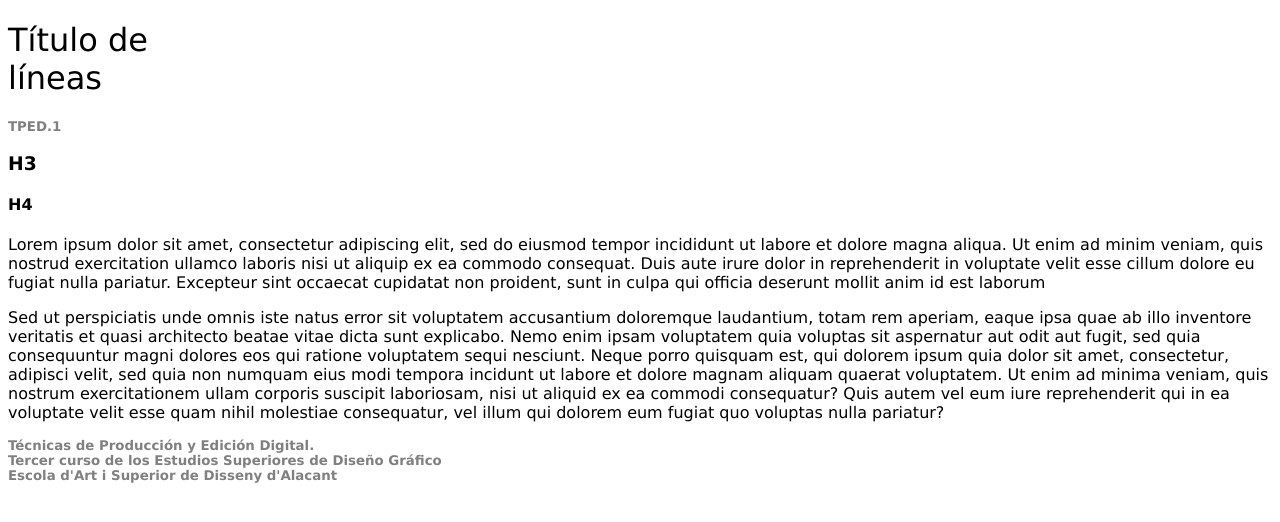
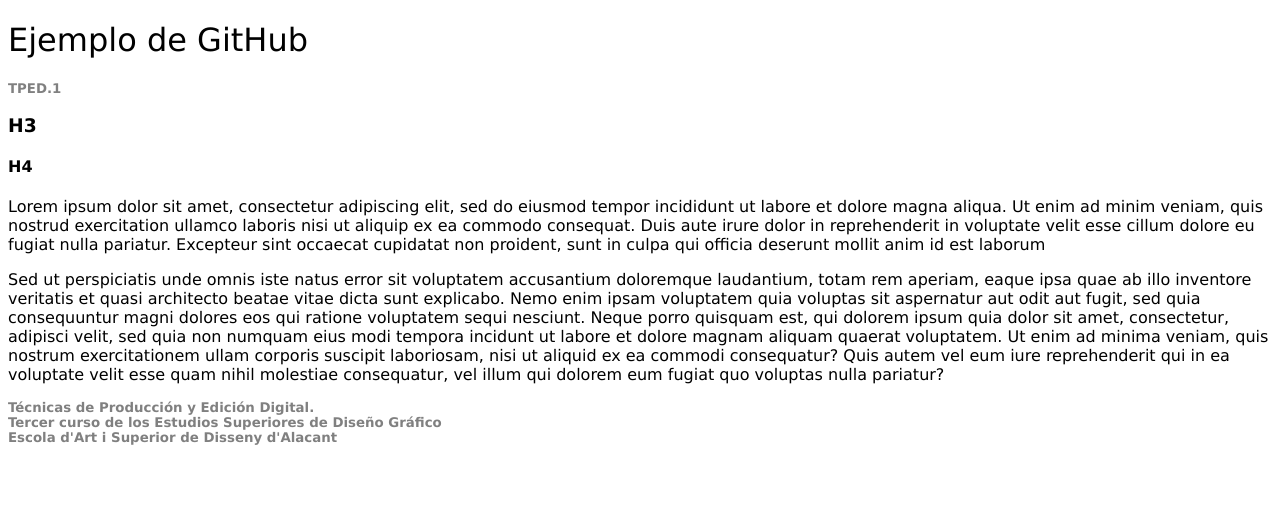
Before and after one commit to davidrizo/tped1-2021-22, a plain HTML site: page index.html in a window 1280 px wide. Drawn offline with Linux system fonts and the light colour scheme.

Commit message:
Update index.html

```diff
--- a/index.html
+++ b/index.html
@@ -8,7 +8,7 @@
 </head>
 
 <body>
-    <h1>Título de <br>líneas</h1>
+    <h1>Ejemplo de GitHub</h1>
     <h2>TPED.1</h2>
     <h3>H3</h3>
     <h4>H4</h4>
```
